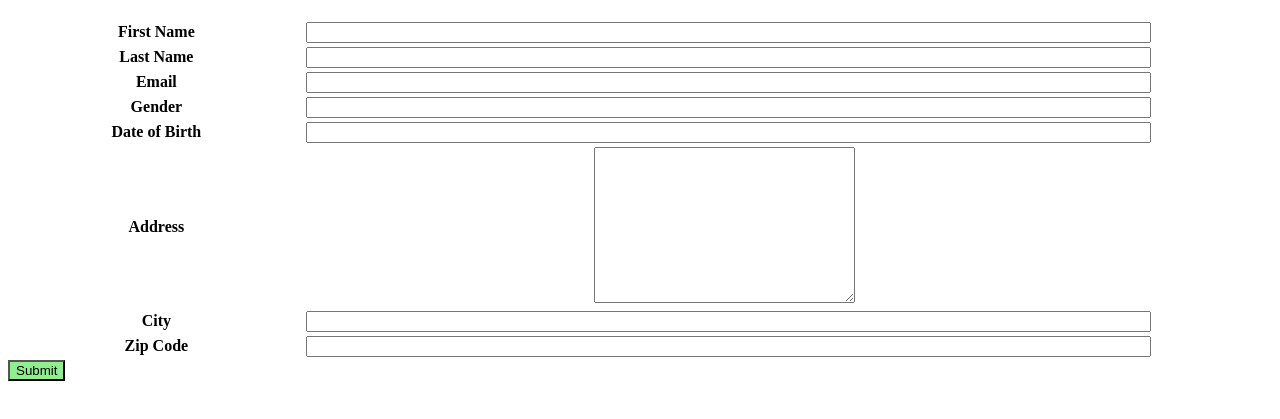
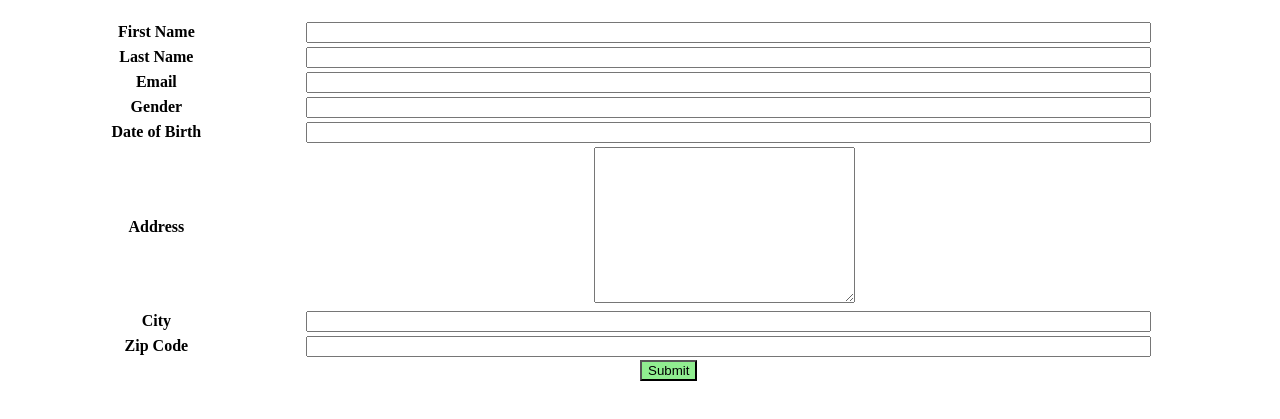
Before and after one commit to dlramos1031/web-systems-technologies, a plain HTML site: page index.html in a window 1280 px wide. Shown: the part 61-480 px from the top of the page. Drawn offline with Linux system fonts and the light colour scheme.

Commit message:
Putting the Submit button at the center

```diff
--- a/index.html
+++ b/index.html
@@ -46,6 +46,6 @@
               </tr>
             </tr>
           </table>
-          <button type="button" style="background-color: lightgreen; position: relative;">Submit</button>
+          <button type="button" style="background-color: lightgreen; margin-left: 50%;">Submit</button>
     </body>
 </html>
```
